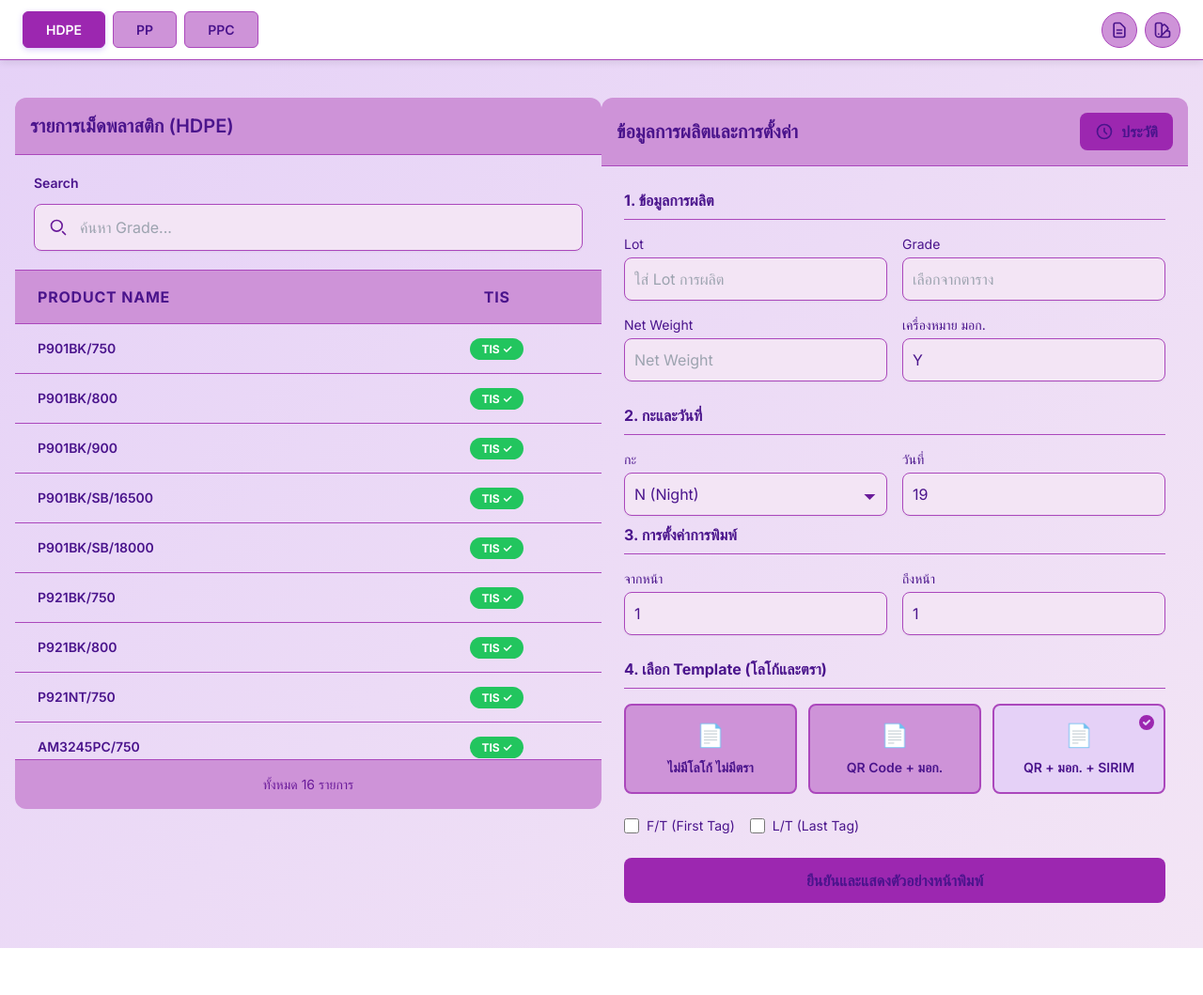
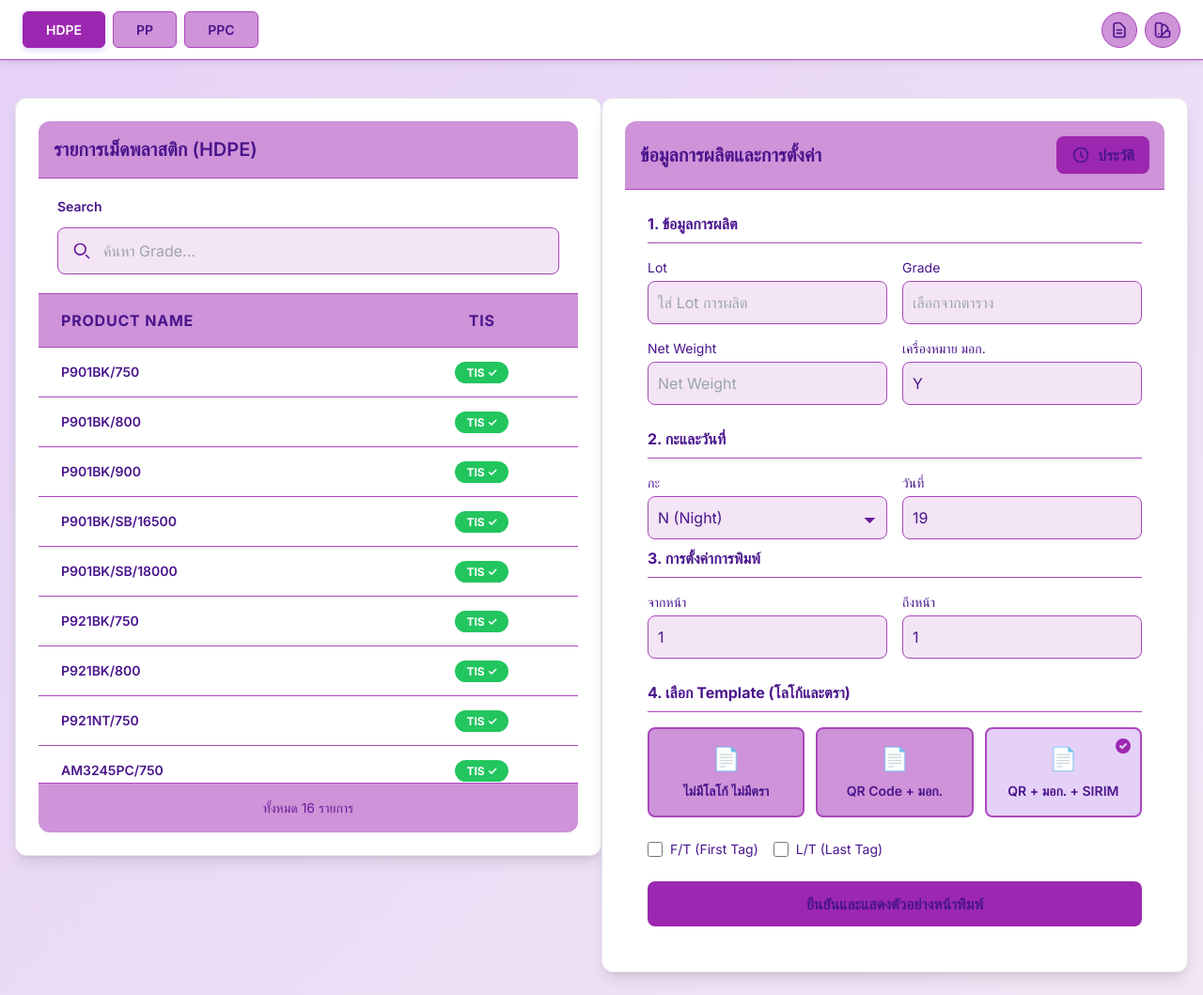
Before and after one commit to jamorn/HD_Print_Tag_Jumbo-offline, a website: page Reference-Code/Print_JB_Ver_19Jan2026/index.html in a window 1280 px wide. Shown: the whole page at 94% size. Before the commit the page ends 1009 px from the top, so only its background shows below. Drawn offline with Linux system fonts and the light colour scheme.

Commit message:
ui: card layout for table+form, increase gap (md:space-x-32)

```diff
--- a/Reference-Code/Print_JB_Ver_19Jan2026/index.html
+++ b/Reference-Code/Print_JB_Ver_19Jan2026/index.html
@@ -92,12 +92,16 @@
     </div>
 
     <div id="app" class="container mx-auto px-4 py-6 max-w-7xl mt-20">
-        <div class="flex flex-col space-y-6 md:flex-row md:space-x-24 md:space-y-0 items-start">
+        <div class="flex flex-col space-y-6 md:flex-row md:space-x-32 md:space-y-0 items-start">
             <!-- Left: Table (2/3 width on md+) -->
-            <div id="tableContainer" class="w-full md:w-2/3"></div>
+            <div class="w-full md:w-2/3">
+                <div id="tableContainer" class="bg-white rounded-xl p-6 shadow-lg border border-gray-200"></div>
+            </div>
 
             <!-- Right: Form / Controls (1/3 width on md+) -->
-            <div id="formContainer" class="w-full md:w-1/3 md:pl-8 md:pt-8 md:mt-2 lg:pt-8"></div>
+            <div class="w-full md:w-1/3 md:pl-8 md:pt-8 md:mt-2 lg:pt-8">
+                <div id="formContainer" class="bg-white rounded-xl p-6 shadow-lg border border-gray-200"></div>
+            </div>
         </div>
     </div>
 
```
